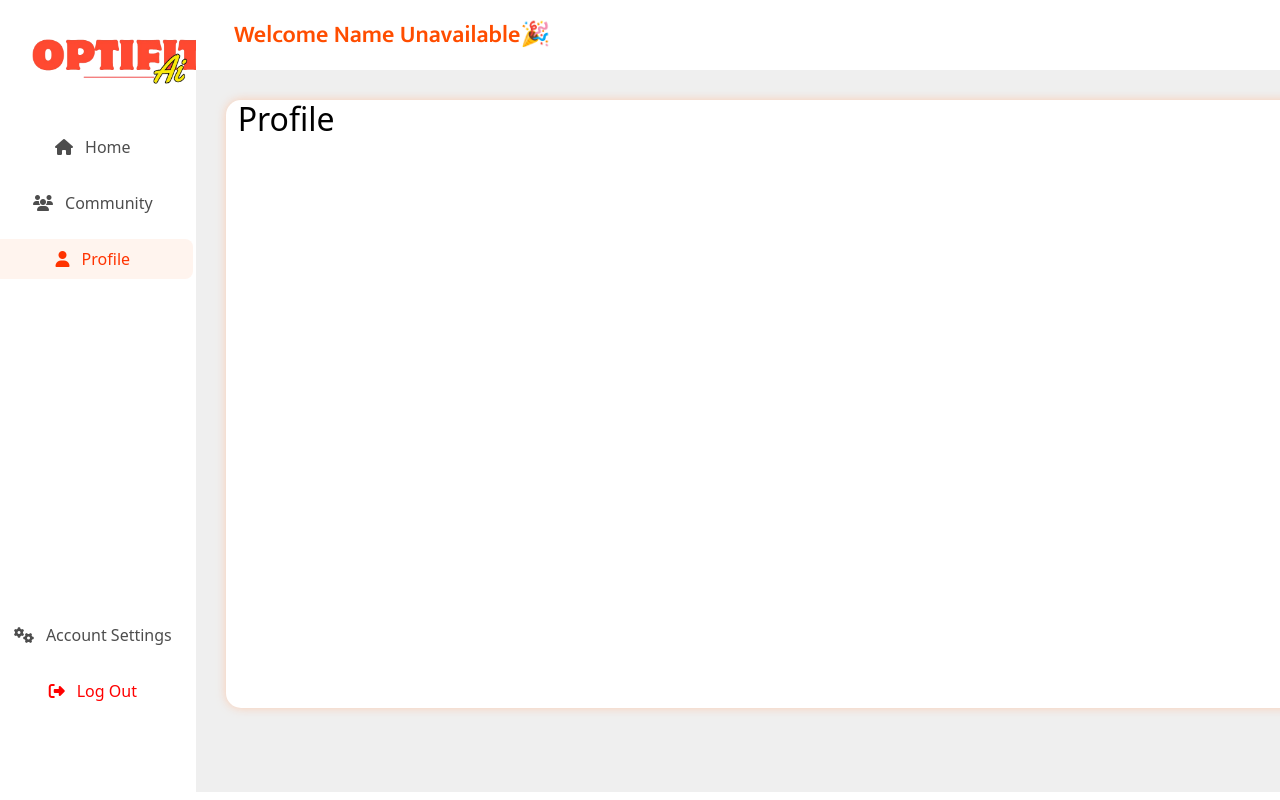
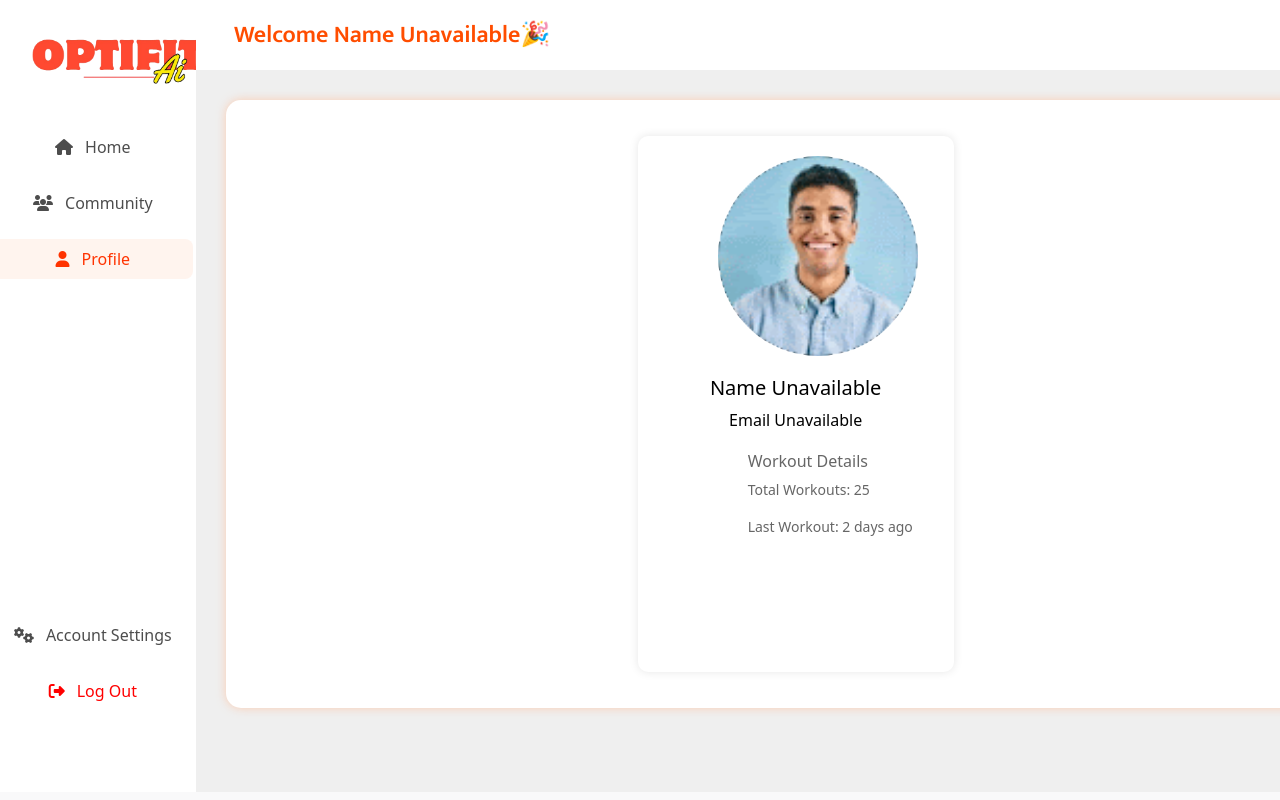
Before and after one commit to yadhukrishnx/OPTIFIT, a Django app: page /profile/ in a window 1280 px wide. Run offline with Django 3.2, Linux system fonts and the light colour scheme; some libraries are stand-ins or nearby versions.

Commit message:
Updated Application

```diff
--- a/app1/views.py
+++ b/app1/views.py
@@ -59,3 +59,7 @@ def AccountPage(request):
     return render(request,'home+account.html',context)
 def logout_confirmation(request):
     return render(request, 'home+logout.html')
+def Androidnav(request):
+    return render(request, 'androidnav.html')
+def Demo(request):
+    return render(request, 'demo.html')
--- a/registration/urls.py
+++ b/registration/urls.py
@@ -25,6 +25,8 @@ urlpatterns = [
     path('profile/',views.ProfilePage,name='profile'),
     path('community/',views.CommunityPage,name='community'),
     path('account/',views.AccountPage,name='account'),
+    path('androidnav/',views.Androidnav,name='androidnav'),
+    path('demo/',views.Demo,name='demo'),
     path('logout_confirm/',views.logout_confirmation,name='logout_confirm'),
     path('logout/',views.LogoutPage,name='logout')
 
--- a/templates/home+community.html
+++ b/templates/home+community.html
@@ -2,5 +2,5 @@
 
 {% block content %}
 <h2> Community</h2>
-
+<a href="{% url 'demo' %}">Demo </a>
 {% endblock %}
--- a/templates/home+profile.html
+++ b/templates/home+profile.html
@@ -1,6 +1,67 @@
 {% extends "home.html" %}
 
 {% block content %}
-<h2> Profile </h2>
+<style>
+    body {
+        background-color: #f9f9fa;
+    }
+
+    .profile-menu {
+        max-width: 800px;
+        margin: 20px;
+        padding: 20px;
+        background-color: #fff;
+        border-radius: 10px;
+        box-shadow: 0 0 10px rgba(0, 0, 0, 0.1);
+    }
+
+    .profile-image {
+        width: 200px;
+        height: 200px;
+        border-radius: 50%;
+        object-fit: cover;
+        margin-bottom: 20px;
+        margin-left: 60px;
+    }
+    .profile-image2 {
+        width: 200px;
+        height: 200px;
+        border-radius: 50%;
+        object-fit: cover;
+        margin-top: 20px;
+        margin-left: 90px;
+    }
+
+    .user-details {
+        text-align: center;
+        margin-bottom: 20px;
+    }
+
+    .workout-details {
+        font-size: 14px;
+        color: #666;
+    }
+</style>
+{% load static %}
+{% csrf_token %}
+<div class="container">
+    <div class="row justify-content-center">
+        <div class="col-md-4">
+            <div class="profile-menu">
+                <img src="{% static 'app1/user.gif' %}" alt="Profile Image" class="profile-image">
+                <div class="user-details">
+                    <h5>{{user.username | default:'Name Unavailable'}}</h5>
+                    <p>{{user.email | default:'Email Unavailable'}}</p>
+                </div>
+                <div class="workout-details profile-image2">
+                    <h6>Workout Details</h6>
+                    <p>Total Workouts: 25</p>
+                    <p>Last Workout: 2 days ago</p>
+
+                </div>
+            </div>
+        </div>
+    </div>
+</div>
 
 {% endblock %}
--- a/templates/home.html
+++ b/templates/home.html
@@ -124,7 +124,8 @@
 
     <!-- first main column -->
     <div class="col-1-7 d-none d-md-block  text-white p-0 sticky-top ">
-      <img src="{% static 'app1/logo1.png' %}" alt="" width="200px" style="margin-left: 15px;" >
+
+      <img src="{% static 'app1/logo1.png' %}"  alt="" width="200px" style="margin-left: 15px;" >
 
 
       <div class="btndiv btn-group custom-btn-group " role="group">
@@ -159,9 +160,13 @@
     <div class="col-12 col-md-10  text-white p-0" style="background-color: #efefef;">
       <!-- nav  -->
       <nav class="navbar navbar-expand-lg navbar-light  sticky-top " style="height: 70px; background-color: #ffffff;">
-        <button class="navbar-toggler" type="button" data-toggle="collapse" data-target="#navbarNav" aria-controls="navbarNav" aria-expanded="false" aria-label="Toggle navigation">
+        <a href="{% url 'androidnav' %}">
+
+          <button class="navbar-toggler" type="button" data-toggle="collapse" data-target="#navbarNav" aria-controls="navbarNav" aria-expanded="false" aria-label="Toggle navigation">
             <span class="navbar-toggler-icon"></span>
         </button>
+        </a>
+
         <span class="navbar-brand mb-2 mt-2   h1 welcome-text  ">Welcome {{user.username | default:'Name Unavailable'}}🎉</span>
       <a class="navbar-brand  me-auto " href="#" >
         <img src="{% static 'app1/user.gif' %}" width="40" height="40" alt="" class="nav-image">
@@ -172,7 +177,7 @@
     </nav>
       <!--End nav  -->
 
-      <div class="main container-sm" style="width: 78rem; height: 38rem; border-radius: 15px; box-shadow: 0 0 10px rgba(255, 191, 154, 0.714); margin: 30px; background-color: #ffffff; color:black" >
+      <div class="main container-sm" style="width: 78rem; padding: 0%; height: 38rem; border-radius: 15px; box-shadow: 0 0 10px rgba(255, 191, 154, 0.714); margin: 30px; background-color: #ffffff; color:black; display: flex; align-items: center; justify-content: center;"  >
         {% block content %}
         <div style=" display: flex; justify-content: space-between; ;">
           <h4 class=" p-4" style="color: rgb(79, 78, 78); " >Your workouts</h4>
@@ -181,6 +186,7 @@
                   <i class="fas fa-plus"></i> Create Workout
                 </button>
           </div>
+
 
       </div>
         {% endblock %}
```
Also changed, not shown: templates/androidnav.html (added, +114 -0 lines), templates/demo.html (added, +104 -0 lines), templates/home+logout.html (+44 -2 lines), db.sqlite3.
